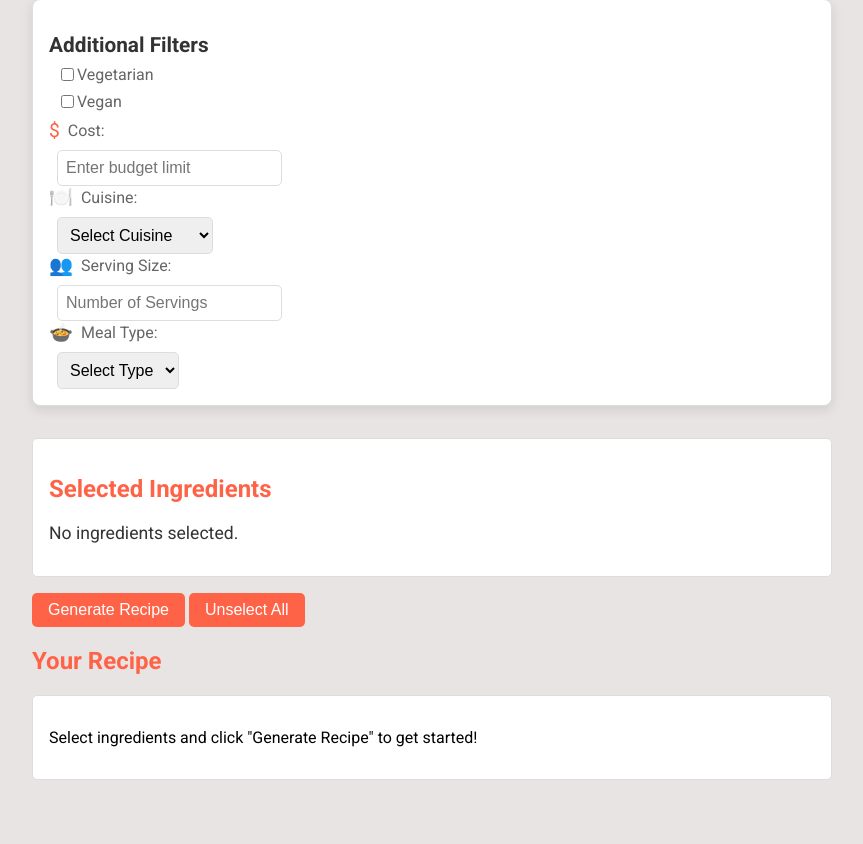
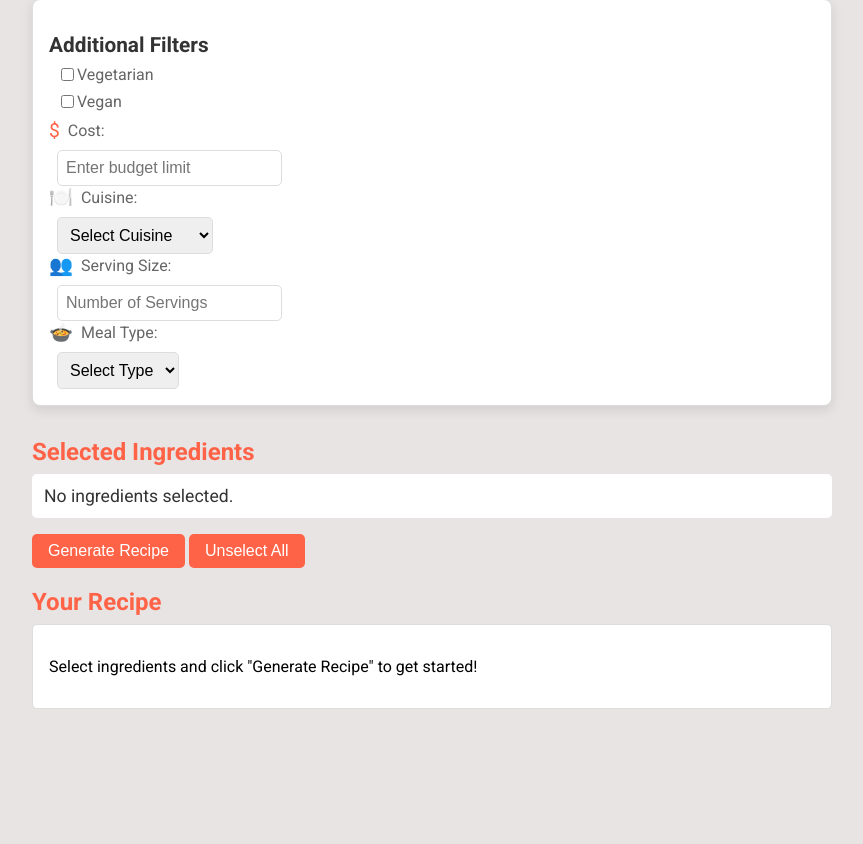
Before and after one commit to quangshuynh/AI-Cooking-Assistant, a Flask app: page / in a window 1280 px wide. Shown: the part 791-1635 px from the top of the page, without its empty margins (208-1071 px from the left). After the commit the page ends 1499 px from the top, so only its background shows below. Run offline with Flask 3, Linux system fonts and the light colour scheme.

Commit message:
added selected ingredients

```diff
--- a/flask-server/static/styles/script.js
+++ b/flask-server/static/styles/script.js
@@ -97,7 +97,7 @@ function updateSelectedIngredientsDisplay() {
     const selectedIngredientsDisplay = document.getElementById('selected-ingredients-display');
 
     if (selectedIngredients.length > 0) {
-        selectedIngredientsDisplay.innerHTML = `<p>Selected Ingredients: ${selectedIngredients.join(', ')}</p>`;
+        selectedIngredientsDisplay.innerHTML = `<p>${selectedIngredients.join(', ')}</p>`;
     } else {
         selectedIngredientsDisplay.innerHTML = `<p>No ingredients selected.</p>`;
     }
--- a/flask-server/static/styles/styles.css
+++ b/flask-server/static/styles/styles.css
@@ -201,15 +201,41 @@ button.generate-btn:hover {
     opacity: 1;
 }
 
+
+/* Selected Ingredients Section */
 #selected-ingredients-section {
+    background-color: #e9e4e4; /* Gray background */
+    padding: 0; /* Remove padding to align it */
+    border-radius: 5px;
+    margin-bottom: 1rem;
+}
+
+#selected-ingredients-display {
     background-color: #fff;
-    padding: 1rem;
+    padding: 0.75rem;
     border-radius: 5px;
-    border: 1px solid #ddd;
-    margin-bottom: 1rem;
+    box-shadow: none;
+    outline: none;
+    border: none;
+    margin: 0;
+}
+
+#selected-ingredients-section h2 {
+    padding-left: 0rem;
+    margin: 0 0 0.5rem 0;
 }
 
 #selected-ingredients-display p {
     font-size: 1.1rem;
     color: #333;
+    margin: 0;
 }
+
+/* Recipe Section */
+#recipe-section {
+    margin-top: 1rem;
+}
+
+#recipe-section h2 {
+    margin-bottom: 0.5rem;
+}
```
